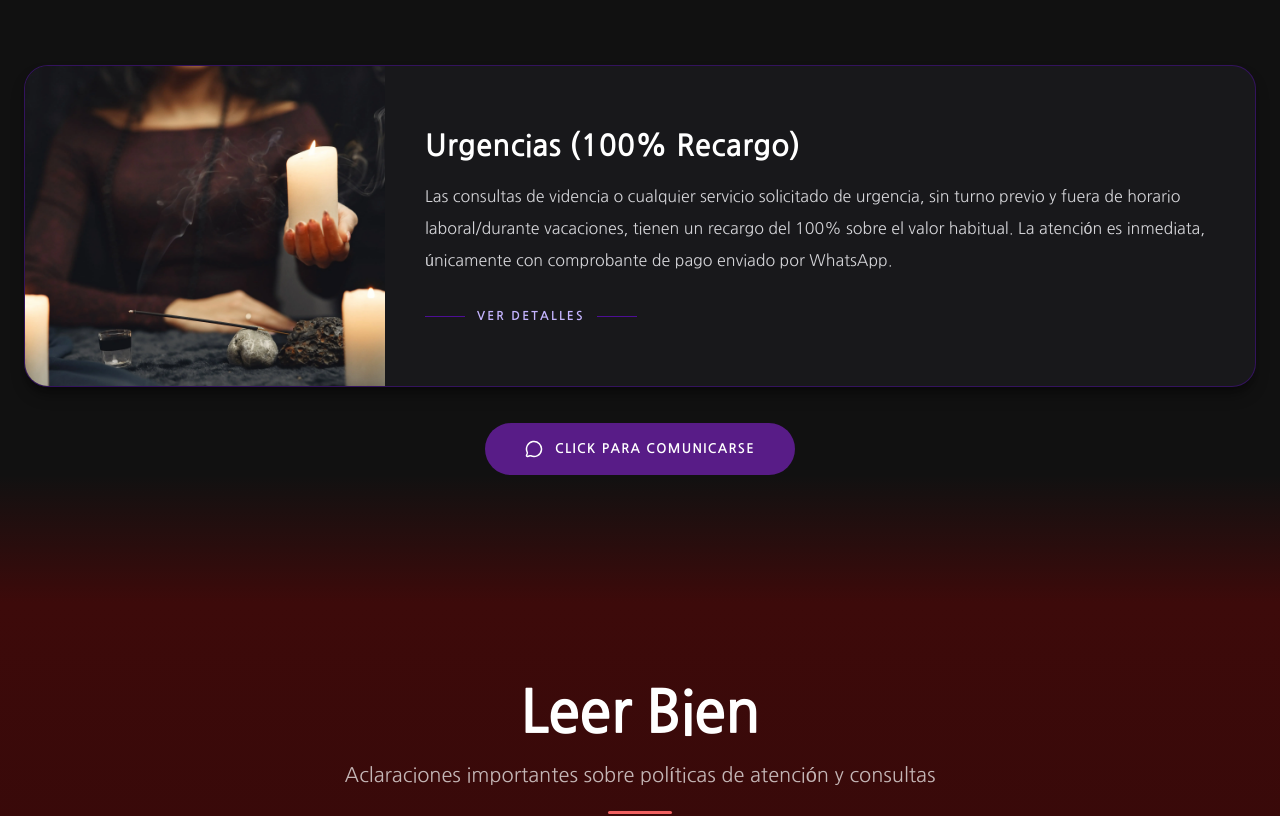
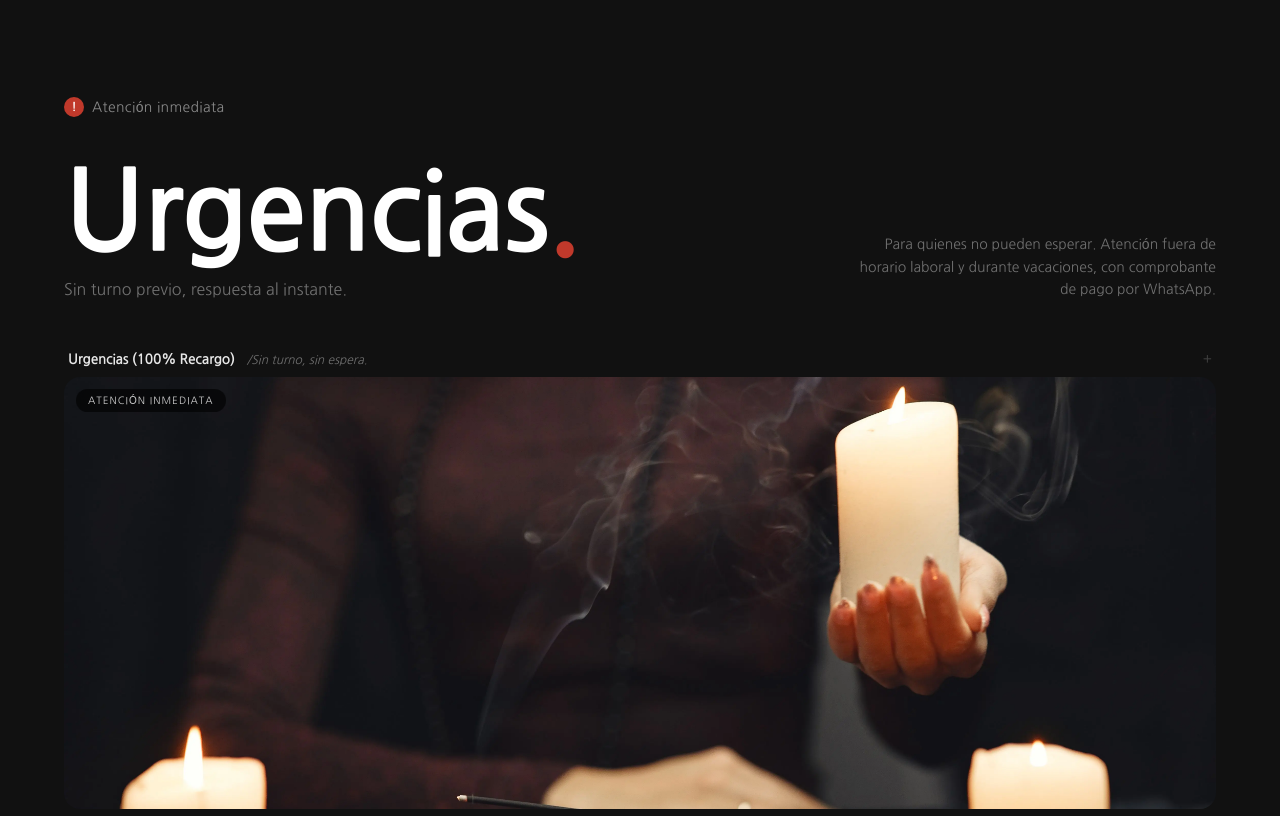
Before and after one commit to undevcode-ok/landing-sol-magia, a Next.js app: page / in a window 1280 px wide. Shown: the part 2200-3016 px from the top of the page. Built offline with nearby package versions, Linux system fonts and the light colour scheme.

Commit message:
urgency card undertown style

```diff
--- a/app/Urgency/components/UrgencyCard.tsx
+++ b/app/Urgency/components/UrgencyCard.tsx
@@ -1,78 +1,66 @@
+"use client";
+
 import { urgencyData } from "../data/urgency.data";
 
 interface Props {
+  isInView: boolean;
   onClick: () => void;
 }
 
-export const UrgencyCard = ({ onClick }: Props) => {
+export const UrgencyCard = ({ isInView, onClick }: Props) => {
   return (
     <div
       onClick={onClick}
-      className="
-        group
-        cursor-pointer
-        overflow-hidden
-        rounded-3xl
-        max-w-7xl
-        bg-zinc-900
-        border
-        border-violet-800/40
-        shadow-lg
-        shadow-black/40
-        transition-all
-        duration-300
-        hover:-translate-y-2
-        hover:border-violet-500
-      "
+      style={{
+        opacity: isInView ? 1 : 0,
+        transform: isInView ? "translateY(0)" : "translateY(36px)",
+        transition: "opacity 0.8s cubic-bezier(0.25,1,0.5,1) 120ms, transform 0.8s cubic-bezier(0.25,1,0.5,1) 120ms",
+      }}
     >
-      <div className="flex flex-col md:flex-row">
-        <div className="overflow-hidden md:w-[360px] shrink-0">
+      {/* Card header row */}
+      <div className="flex items-baseline justify-between mb-2 px-1">
+        <div className="flex items-baseline gap-3">
+          <span className="text-sm font-semibold text-white/90 tracking-tight">
+            {urgencyData.title}
+          </span>
+          <span className="text-xs text-white/40 italic hidden sm:inline">
+            {urgencyData.tagline}
+          </span>
+        </div>
+        <span className="text-white/20 text-sm select-none">+</span>
+      </div>
+
+      {/* Card image + hover overlay */}
+      <div className="group relative overflow-hidden rounded-2xl cursor-pointer">
         <img
           src={urgencyData.img}
           alt={urgencyData.title}
-            className="
-              w-full
-              h-full
-              min-h-[320px]
-              object-cover
-              transition-all
-              duration-700
-              group-hover:scale-105
-            "
+          className="w-full aspect-[16/6] object-cover transition-all duration-500 ease-[cubic-bezier(0.25,1,0.5,1)] group-hover:scale-105 group-hover:blur-[3px] group-hover:brightness-50"
         />
+
+        {/* Hover overlay */}
+        <div className="absolute inset-0 flex flex-col items-center justify-center opacity-0 group-hover:opacity-100 transition-opacity duration-400 z-10 gap-4">
+          <span className="text-white font-bold text-3xl sm:text-4xl tracking-tight text-center px-6 leading-tight drop-shadow-lg">
+            {urgencyData.title}
+          </span>
+          <span className="text-white/75 text-sm text-center px-8 max-w-lg leading-snug">
+            {urgencyData.shortDesc.slice(0, 100)}…
+          </span>
+          <span className="mt-2 px-5 py-2 rounded-full bg-[#c0392b] text-white text-xs font-semibold tracking-wide">
+            Ver detalles →
+          </span>
         </div>
 
-        <div className="flex flex-1 flex-col justify-center px-10 py-10">
-          <h3 className="mb-4 text-3xl font-semibold text-white">
-            {urgencyData.title}
-          </h3>
+        {/* Tag badge */}
+        <span className="absolute top-3 left-3 z-10 px-3 py-1 rounded-full bg-black/60 backdrop-blur-sm text-white/80 text-[10px] font-medium tracking-widest uppercase">
+          {urgencyData.tag}
+        </span>
+      </div>
 
-          <p className="mb-8 max-w-4xl text-base leading-8 text-zinc-300">
+      {/* Description row below card */}
+      <p className="text-white/40 text-sm leading-relaxed mt-3 px-1 max-w-2xl">
         {urgencyData.shortDesc}
       </p>
-
-          <div className="flex items-center gap-3">
-            <div className="h-px w-10 bg-violet-700/60" />
-
-            <span
-              className="
-                uppercase
-                tracking-[0.18em]
-                text-xs
-                font-semibold
-                text-violet-300
-                transition-colors
-                duration-300
-                group-hover:text-violet-100
-              "
-            >
-              Ver Detalles
-            </span>
-
-            <div className="h-px w-10 bg-violet-700/60" />
-          </div>
-        </div>
-      </div>
     </div>
   );
 };
--- a/app/Urgency/components/UrgencyWPModal.tsx
+++ b/app/Urgency/components/UrgencyWPModal.tsx
@@ -1,18 +1,21 @@
-import { MessageCircle } from "lucide-react";
 import { WP_NUMBER } from "../data/urgency.data";
 
 export const UrgencyWPButton = () => {
   const wpUrl = `https://wa.me/${WP_NUMBER}?text=${encodeURIComponent("Hola, quiero comunicarme")}`;
 
   return (
-    <a
-      href={wpUrl}
-      target="_blank"
-      rel="noopener noreferrer"
-      className="bg-[#581c87] hover:bg-[#3b0764] text-white text-[13px] font-bold uppercase tracking-widest px-10 py-4 rounded-full flex items-center gap-3 transition-colors no-underline"
+    <div
+      className="flex justify-center"
     >
-      <MessageCircle size={18} />
-      Click para comunicarse
-    </a>
+      <a
+        href={wpUrl}
+        target="_blank"
+        rel="noopener noreferrer"
+        className="group relative text-sm font-semibold text-white/70 border-b border-white/30 pb-0.5 hover:text-[#c0392b] hover:border-[#c0392b] transition-colors duration-300 no-underline"
+      >
+        Comunicarse ahora
+        <span className="ml-1 inline-block transition-transform duration-300 group-hover:translate-x-1">→</span>
+      </a>
+    </div>
   );
 };
--- a/app/Urgency/data/urgency.data.ts
+++ b/app/Urgency/data/urgency.data.ts
@@ -1,10 +1,20 @@
-import { UrgencyData } from "../types/urgency.types";
-
+import { UrgencyData, UrgencyMeta } from "../types/urgency.types";
 
 export const WP_NUMBER = "5491100000000";
 
+export const URGENCY_META: UrgencyMeta = {
+  eyebrow: "Atención inmediata",
+  title: "Urgencias",
+  titleAccent: ".",
+  subtitle: "Sin turno previo, respuesta al instante.",
+  description:
+    "Para quienes no pueden esperar. Atención fuera de horario laboral y durante vacaciones, con comprobante de pago por WhatsApp.",
+};
+
 export const urgencyData: UrgencyData = {
   title: "Urgencias (100% Recargo)",
+  tagline: "/Sin turno, sin espera.",
+  tag: "Atención inmediata",
   shortDesc:
     "Las consultas de videncia o cualquier servicio solicitado de urgencia, sin turno previo y fuera de horario laboral/durante vacaciones, tienen un recargo del 100% sobre el valor habitual. La atención es inmediata, únicamente con comprobante de pago enviado por WhatsApp.",
   fullDesc:
--- /dev/null
+++ b/app/Urgency/hooks/useInView.ts
@@ -0,0 +1,37 @@
+"use client";
+
+import { useEffect, useRef, useState } from "react";
+
+interface UseInViewOptions {
+  threshold?: number;
+  rootMargin?: string;
+  once?: boolean;
+}
+
+export function useInView(options: UseInViewOptions = {}) {
+  const { threshold = 0.15, rootMargin = "0px", once = true } = options;
+  const ref = useRef<HTMLElement | null>(null);
+  const [isInView, setIsInView] = useState(false);
+
+  useEffect(() => {
+    const el = ref.current;
+    if (!el) return;
+
+    const observer = new IntersectionObserver(
+      ([entry]) => {
+        if (entry.isIntersecting) {
+          setIsInView(true);
+          if (once) observer.disconnect();
+        } else if (!once) {
+          setIsInView(false);
+        }
+      },
+      { threshold, rootMargin }
+    );
+
+    observer.observe(el);
+    return () => observer.disconnect();
+  }, [threshold, rootMargin, once]);
+
+  return { ref, isInView };
+}
--- a/app/Urgency/index.tsx
+++ b/app/Urgency/index.tsx
@@ -1,21 +1,82 @@
 "use client";
 
 import { useUrgencyModal } from "./hooks/useUrgencyModal";
-import {  UrgencyCard } from "./components/UrgencyCard";
-import {  UrgencyModal } from "./components/UrgencyModal";
+import { useInView } from "./hooks/useInView";
+import { UrgencyCard } from "./components/UrgencyCard";
+import { UrgencyModal } from "./components/UrgencyModal";
 import { UrgencyWPButton } from "./components/UrgencyWPModal";
+import { URGENCY_META } from "./data/urgency.data";
 
 export const Urgency = () => {
   const { isOpen, openModal, closeModal } = useUrgencyModal();
+  const { ref, isInView } = useInView({ threshold: 0.05 });
 
   return (
-    <section id="urgency" className="relative bg-[#111] pt-12 pb-32 px-6 flex flex-col items-center gap-9">
-      <UrgencyCard onClick={openModal} />
-      <UrgencyWPButton />
+    <section
+      id="urgency"
+      ref={ref as React.RefObject<HTMLElement>}
+      className="relative w-full bg-[#111] py-20 px-6"
+    >
+      <div className="max-w-6xl mx-auto">
+
+        {/* Eyebrow */}
+        <div
+          className="flex items-center gap-2 mb-10"
+          style={{
+            opacity: isInView ? 1 : 0,
+            transform: isInView ? "translateY(0)" : "translateY(16px)",
+            transition: "opacity 0.7s ease, transform 0.7s ease",
+          }}
+        >
+          <span className="w-5 h-5 rounded-full bg-[#c0392b] flex items-center justify-center text-white text-xs font-bold leading-none">
+            !
+          </span>
+          <span className="text-sm font-medium text-white/50 tracking-wide">
+            {URGENCY_META.eyebrow}
+          </span>
+        </div>
+
+        {/* Header */}
+        <div
+          className="grid grid-cols-1 md:grid-cols-3 gap-6 mb-12 items-end"
+          style={{
+            opacity: isInView ? 1 : 0,
+            transform: isInView ? "translateY(0)" : "translateY(24px)",
+            transition: "opacity 0.7s 80ms ease, transform 0.7s 80ms ease",
+          }}
+        >
+          <div className="md:col-span-2 text-center md:text-left">
+            <h2 className="text-[clamp(4rem,10vw,7rem)] font-bold leading-none tracking-tight text-white">
+              {URGENCY_META.title}
+              <span className="text-[#c0392b]">{URGENCY_META.titleAccent}</span>
+            </h2>
+            <p className="text-white/40 text-base mt-2">{URGENCY_META.subtitle}</p>
+          </div>
+          <p className="text-white/40 text-sm leading-relaxed text-left md:text-right">
+            {URGENCY_META.description}
+          </p>
+        </div>
+
+        {/* Card */}
+        <UrgencyCard isInView={isInView} onClick={openModal} />
+
+        {/* CTA */}
+        <div
+          className="mt-10"
+          style={{
+            opacity: isInView ? 1 : 0,
+            transition: "opacity 0.7s 500ms ease",
+          }}
+        >
+          <UrgencyWPButton />
+        </div>
+
+      </div>
+
+      {/* Fade inferior */}
+      <div className="absolute bottom-0 left-0 right-0 h-32 bg-gradient-to-b from-transparent to-[#3d0a0a] pointer-events-none" />
+
       {isOpen && <UrgencyModal onClose={closeModal} />}
-
-      {/* Fade inferior hacia rojo sangre */}
-      <div className="absolute bottom-0 left-0 right-0 h-32 bg-gradient-to-b from-transparent to-[#3d0a0a] pointer-events-none" />
     </section>
   );
 };
```
Also changed, not shown: app/Urgency/components/UrgencyModal.tsx (+14 -5 lines), app/Urgency/types/urgency.types.ts (+10 -0 lines). Lines whose indentation alone changed are shown as unchanged.
